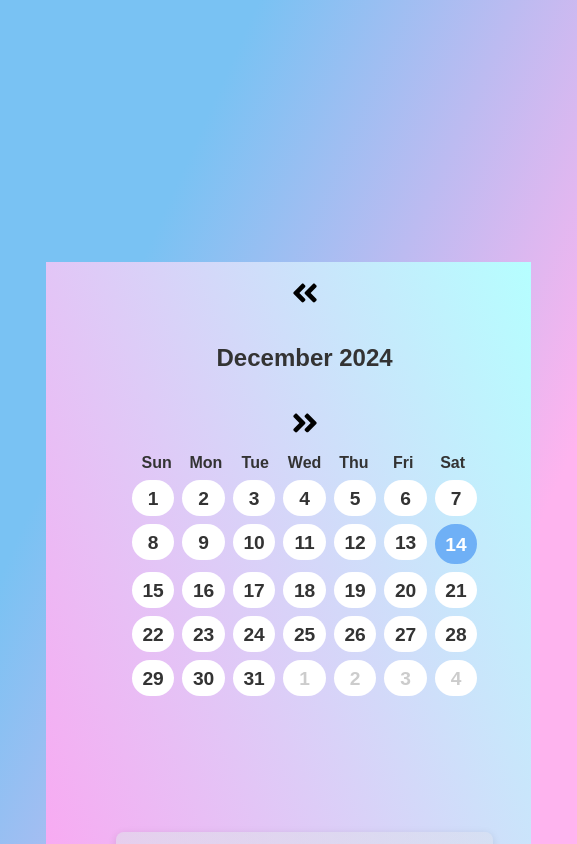
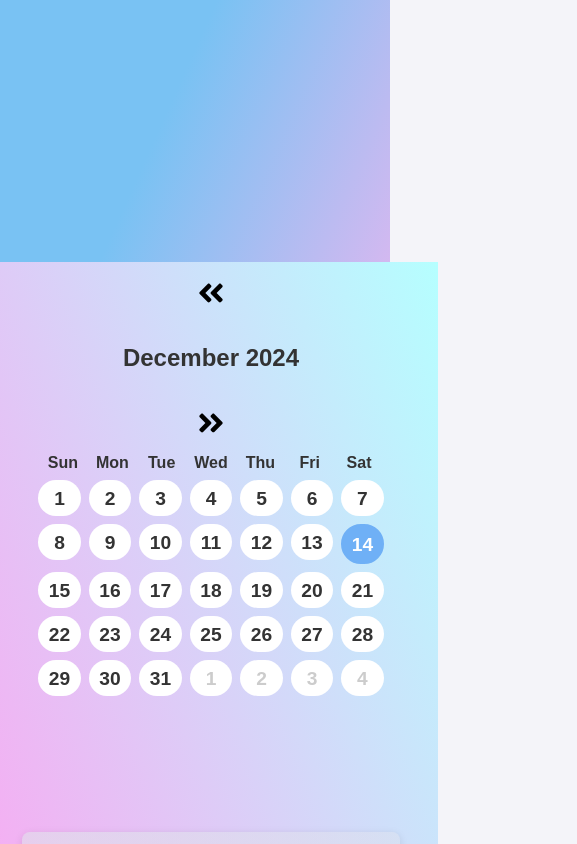
Before and after one commit to bharathhonakatti26/Event-Calendar-Application, a React (Vite) app: page / in a window 390 px wide. Shown: the top 844 px of the page, 577 px wide, since content can reach past the window. Built offline with nearby package versions, Linux system fonts and the light colour scheme.

Commit message:
update App.css

```diff
--- a/src/App.css
+++ b/src/App.css
@@ -80,8 +80,12 @@ main {
 @media (max-width: 600px) {
 
   .app-container{
-    min-width: 148vw;
+    min-width: 100vw;
     min-height: 150vh;
   }
 
+  .backgroundcolour{
+    margin: 30px 40px 30px 40px;
+  }
+
 }
```
